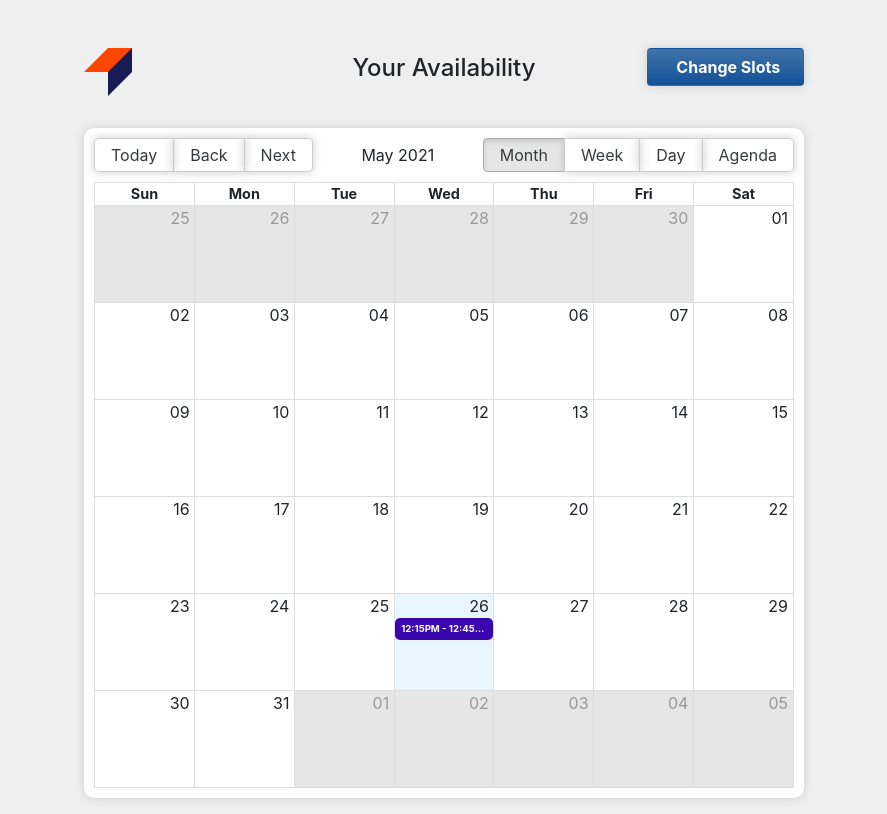
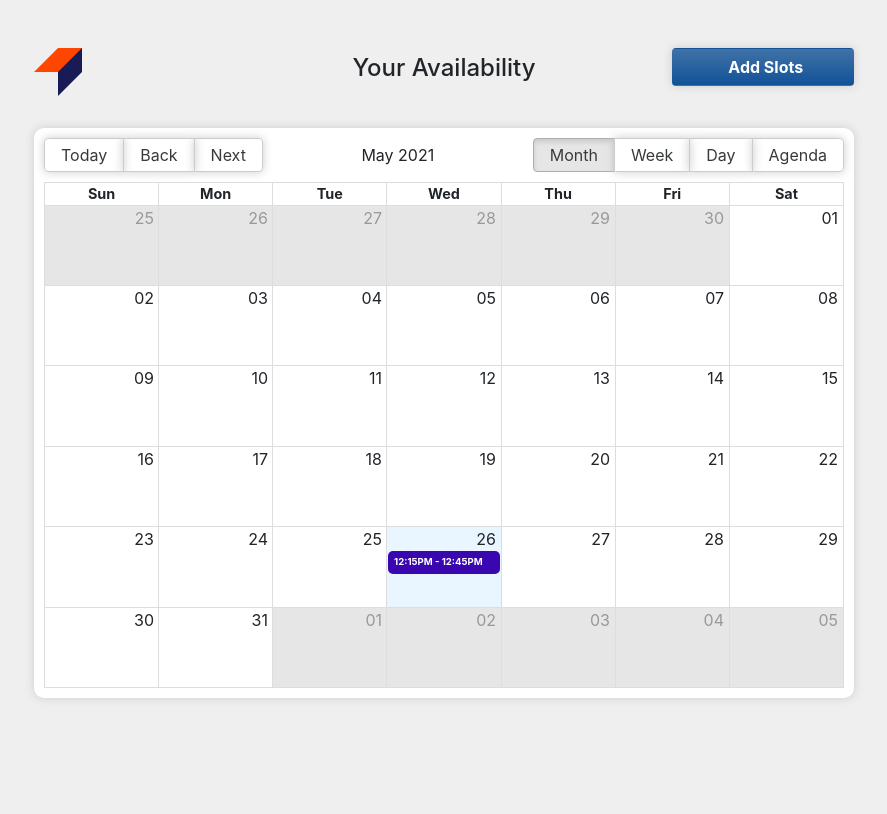
Before and after one commit to sharma00praful/getsetupassignment, a React (Create React App) app: page /view-availability in a window 1280 px wide. Shown: the whole page, without its empty margins (196-1083 px from the left). Built offline with nearby package versions, Linux system fonts and the light colour scheme; no server answers.

Commit message:
modify the container size of the screens

```diff
--- a/src/App.css
+++ b/src/App.css
@@ -1,5 +1,5 @@
 .main-container {
-  max-width: 750px !important;
+  max-width: 850px !important;
 }
 .main-heading-container {
   display: flex;
--- a/src/screens/ViewAvailability.jsx
+++ b/src/screens/ViewAvailability.jsx
@@ -84,7 +84,7 @@ const ViewAvailability = () => {
             className="add-slot-button"
             onClick={handleChangeSlots}
           >
-            <span className="button-text">Change Slots</span>
+            <span className="button-text">Add Slots</span>
           </Button>
         </Col>
       </Row>
@@ -96,7 +96,7 @@ const ViewAvailability = () => {
               events={events}
               startAccessor="start"
               endAccessor="end"
-              style={{ height: 650 }}
+              style={{ height: 550 }}
             />
           </div>
         </Col>
```
